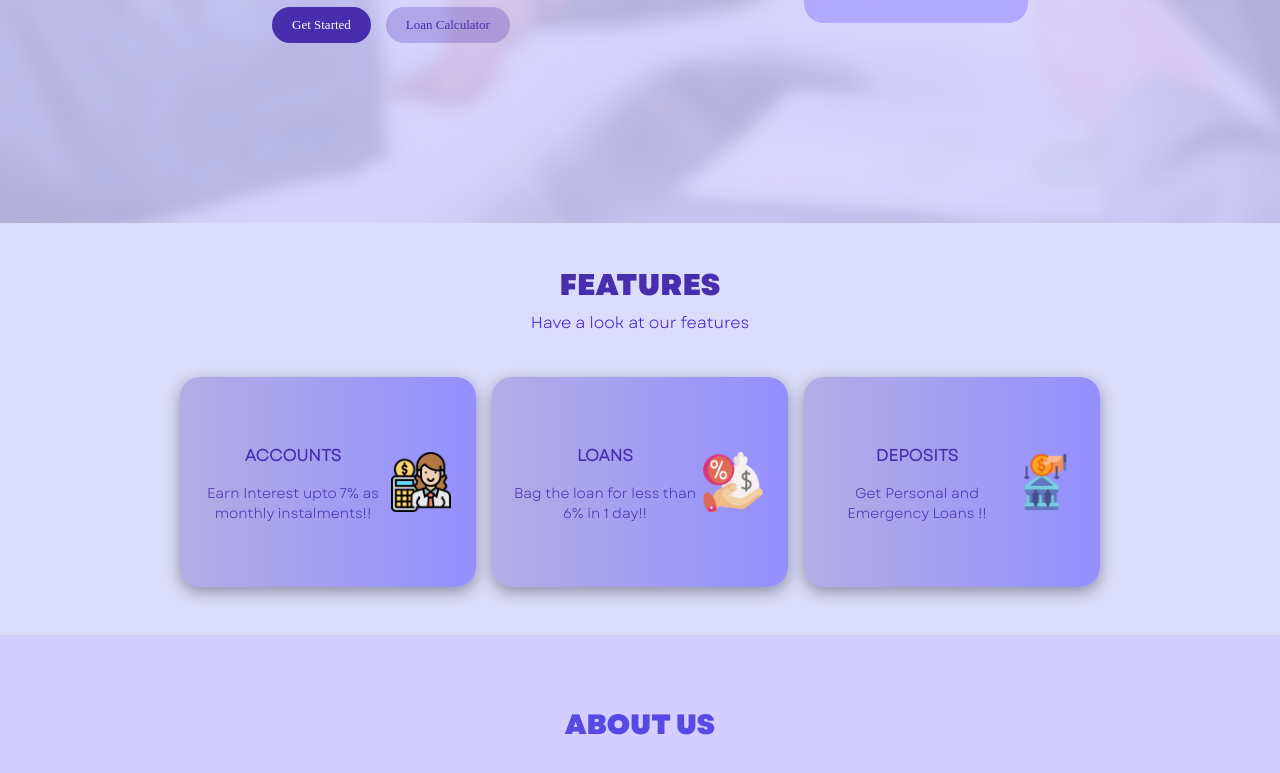
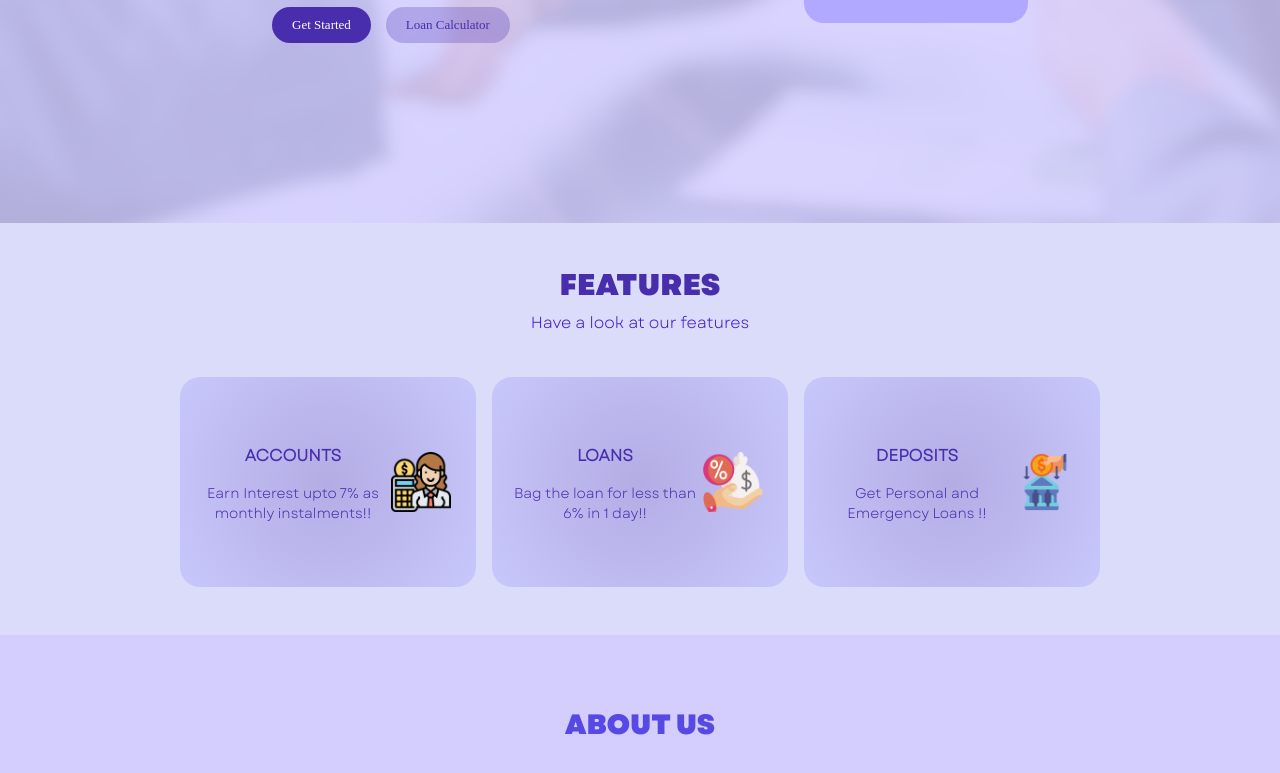
Before and after one commit to eekshitchawla/westendtc, a React (Create React App) app: page / in a window 1280 px wide. Shown: the part 405-1178 px from the top of the page. Built offline with nearby package versions, Linux system fonts and the light colour scheme.

Commit message:
Added gradient color in feature card

```diff
--- a/src/components/Body/Body.css
+++ b/src/components/Body/Body.css
@@ -79,10 +79,10 @@
 }
 .info-card {
   width: 20vw;
-  background: linear-gradient(
-    90deg,
+  background: radial-gradient(
+    circle,
     rgba(72, 45, 173, 0.27) 0%,
-    rgba(148, 143, 255, 1) 100%
+    rgba(148, 143, 255, 0.27) 100%
   );
   border-radius: 20px;
   padding: 50px 20px;
@@ -90,7 +90,7 @@
   display: flex;
   align-items: center;
   justify-content: center;
-  box-shadow: rgba(0, 0, 0, 0.35) 0px 5px 15px;
+  /* box-shadow: rgba(0, 0, 0, 0.35) 0px 5px 15px; */
 }
 #accountant-img {
   width: 60px;
```
